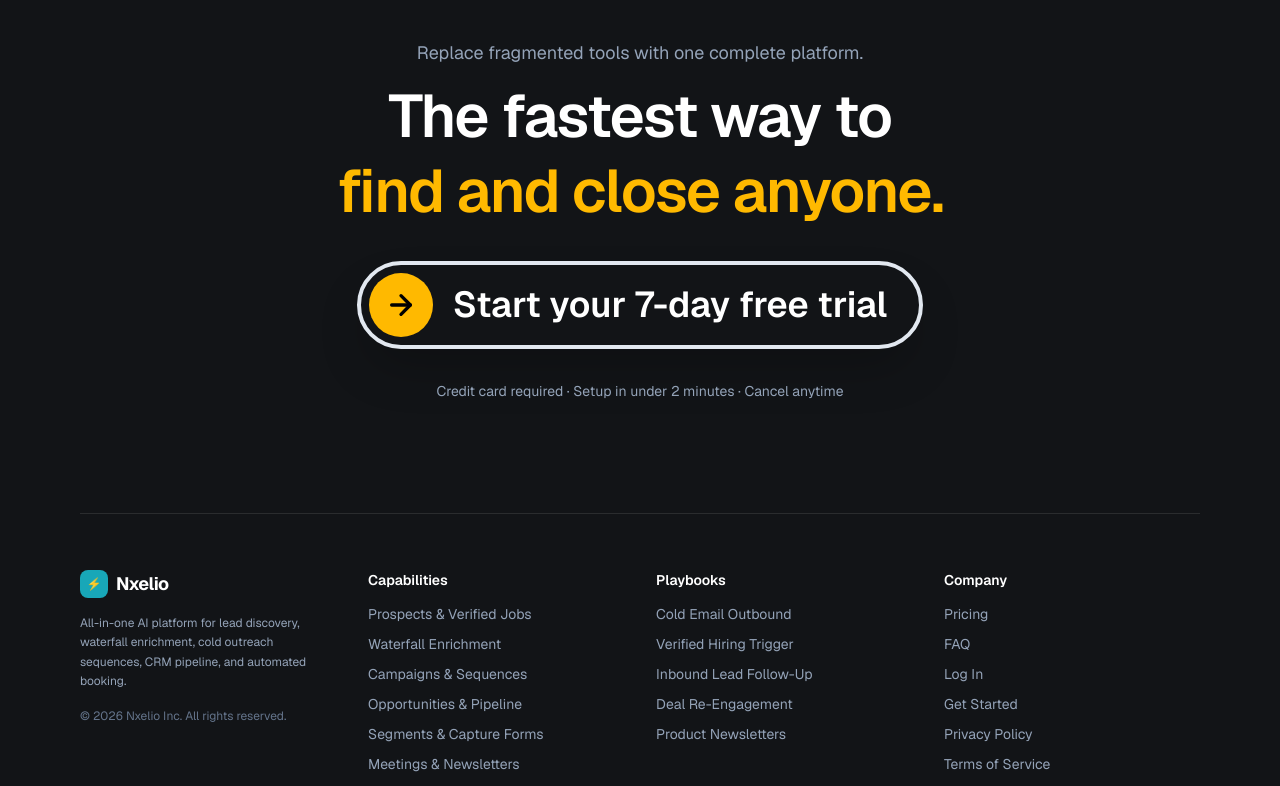
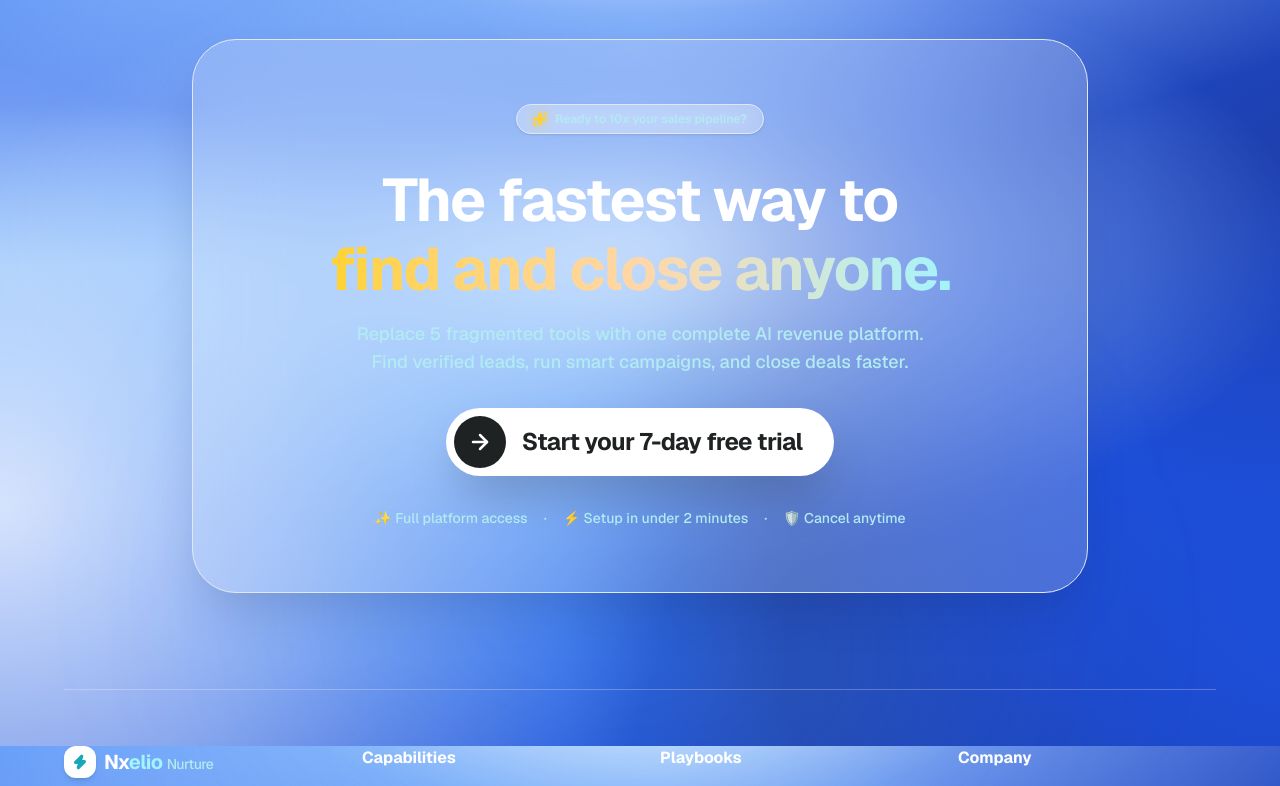
Before and after one commit to nxeliopulse/Nxelio, a Next.js app: page / in a window 1280 px wide. Shown: the part 10454-11240 px from the top of the page. Built offline with nearby package versions, Linux system fonts and the light colour scheme; no server answers.

Commit message:
Landing page

```diff
--- a/src/components/landing/landing-page.tsx
+++ b/src/components/landing/landing-page.tsx
@@ -1226,86 +1226,125 @@ function FAQSection() {
 
 function DramaticBottomCTAAndFooter() {
   return (
-    <section className="rounded-t-[36px] sm:rounded-t-[48px] md:rounded-t-[56px] bg-[#121417] px-5 sm:px-10 lg:px-20 pb-12 pt-16 md:pt-24 text-white">
-      <div className="max-w-[1280px] mx-auto flex flex-col">
+    <section className="bg-transparent px-5 sm:px-10 lg:px-16 pb-12 pt-16 md:pt-24 text-white relative overflow-hidden">
 
-        <div className="max-w-3xl mx-auto text-center flex flex-col items-center gap-8 mb-20 md:mb-28">
+      {/* Radiant ambient glow */}
+      <div className="absolute top-1/3 left-1/2 -translate-x-1/2 w-[700px] h-[500px] bg-gradient-to-tr from-blue-400/20 via-sky-300/15 to-transparent rounded-full blur-[120px] pointer-events-none" />
+
+      <div className="max-w-[1280px] mx-auto flex flex-col relative z-10">
+
+        {/* Floating Glass CTA Card */}
+        <div className="max-w-4xl mx-auto w-full text-center flex flex-col items-center gap-6 sm:gap-8 mb-16 sm:mb-24 p-8 sm:p-14 md:p-16 rounded-[38px] sm:rounded-[44px] bg-white/20 backdrop-blur-2xl border border-white/30 shadow-2xl shadow-blue-950/20">
+
+          <div className="inline-flex items-center gap-2 px-4 py-1.5 rounded-full bg-white/25 backdrop-blur-md border border-white/30 text-xs font-semibold text-blue-100 shadow-sm">
+            <Sparkles className="w-3.5 h-3.5 text-amber-300 fill-amber-300 animate-star-twinkle" />
+            <span>Ready to 10x your sales pipeline?</span>
+          </div>
+
           <div>
-            <p className="text-sm sm:text-lg text-slate-400 mb-3">
-              Replace fragmented tools with one complete platform.
+            <h2 className="text-3xl sm:text-5xl md:text-6xl font-bold text-white leading-[1.15] tracking-tight">
+              The fastest way to <br />
+              <span className="text-transparent bg-clip-text bg-gradient-to-r from-amber-300 via-orange-200 to-cyan-200">
+                find and close anyone.
+              </span>
+            </h2>
+            <p className="text-sm sm:text-lg text-blue-100 mt-4 max-w-xl mx-auto font-medium">
+              Replace 5 fragmented tools with one complete AI revenue platform. Find verified leads, run smart campaigns, and close deals faster.
             </p>
-            <h2 className="text-3xl sm:text-5xl md:text-6xl font-semibold leading-tight tracking-tight">
-              The fastest way to <br />
-              <span className="text-amber-400">find and close anyone.</span>
-            </h2>
           </div>
 
           <Link
             href="/signup"
-            className="group inline-flex items-center gap-3 sm:gap-5 rounded-full border-2 sm:border-4 border-white/90 p-1.5 sm:p-2 pr-5 sm:pr-8 text-white transition-all hover:border-amber-400 hover:bg-amber-400 hover:text-black cursor-pointer shadow-2xl"
+            className="group inline-flex items-center gap-3 sm:gap-4 rounded-full bg-white hover:bg-slate-50 text-[#1f2223] font-bold p-2 pr-6 sm:pr-8 shadow-2xl hover:scale-105 active:scale-95 transition-all cursor-pointer"
           >
-            <span className="flex size-12 sm:size-16 shrink-0 items-center justify-center rounded-full bg-amber-400 text-black transition-colors group-hover:bg-black group-hover:text-amber-400">
-              <ArrowRight className="size-6 sm:size-8" strokeWidth={2.5} />
+            <span className="flex size-11 sm:size-13 shrink-0 items-center justify-center rounded-full bg-[#1f2223] text-white transition-colors group-hover:bg-blue-600">
+              <ArrowRight className="size-5 sm:size-6" strokeWidth={2.5} />
             </span>
-            <span className="text-xl sm:text-3xl md:text-4xl font-semibold">
+            <span className="text-lg sm:text-2xl font-bold tracking-tight">
               Start your 7-day free trial
             </span>
           </Link>
 
-          <p className="text-xs sm:text-sm text-slate-400">
-            Credit card required · Setup in under 2 minutes · Cancel anytime
-          </p>
+          <div className="flex flex-wrap items-center justify-center gap-4 text-xs sm:text-sm text-blue-100 font-medium">
+            <span>✨ Full platform access</span>
+            <span>·</span>
+            <span>⚡ Setup in under 2 minutes</span>
+            <span>·</span>
+            <span>🛡️ Cancel anytime</span>
+          </div>
         </div>
 
-        <hr className="h-px w-full border-0 bg-white/10 mb-14" />
+        {/* Translucent Glass Separator */}
+        <hr className="h-px w-full border-0 bg-white/25 mb-14" />
 
+        {/* Footer Navigation */}
         <footer className="w-full">
-          <div className="grid grid-cols-2 md:grid-cols-4 gap-8 mb-16 text-left">
+          <div className="grid grid-cols-2 md:grid-cols-4 gap-8 sm:gap-10 mb-14 text-left">
 
+            {/* Column 1: Brand */}
             <div className="col-span-2 md:col-span-1">
-              <Link href="/" className="flex items-center gap-2 mb-4">
-                <div className="w-7 h-7 rounded-lg bg-blue-500 flex items-center justify-center text-white font-bold text-xs">
-                  ⚡
+              <Link href="/" className="flex items-center gap-2 mb-4 group">
+                <div className="w-8 h-8 rounded-xl bg-white text-blue-600 flex items-center justify-center shadow-md group-hover:scale-105 transition-transform">
+                  <Zap className="w-4 h-4 fill-blue-600" />
                 </div>
-                <span className="text-lg font-bold tracking-tight text-white">Nxelio</span>
+                <span className="text-xl font-bold tracking-tight text-white">
+                  Nx<span className="text-cyan-200">elio</span> <span className="text-blue-100 font-medium text-sm">Nurture</span>
+                </span>
               </Link>
-              <p className="text-xs text-slate-400 leading-relaxed max-w-xs mb-4">
-                All-in-one AI platform for lead discovery, waterfall enrichment, cold outreach sequences, CRM pipeline, and automated booking.
+              <p className="text-xs sm:text-sm text-blue-100 leading-relaxed max-w-xs mb-4 font-medium">
+                All-in-one AI sales intelligence platform for lead discovery, waterfall enrichment, multi-channel outreach, CRM pipeline, and booking.
               </p>
-              <div className="text-xs text-slate-500">
-                &copy; {new Date().getFullYear()} Nxelio Inc. All rights reserved.
+              <div className="inline-flex items-center gap-2 px-3 py-1 rounded-full bg-white/15 border border-white/20 text-xs text-blue-100 font-medium">
+                <span className="w-2 h-2 rounded-full bg-emerald-400 animate-pulse" />
+                <span>All Systems Operational</span>
               </div>
             </div>
 
+            {/* Column 2: Capabilities */}
             <div className="flex flex-col gap-2.5 text-xs sm:text-sm">
-              <p className="font-semibold text-white mb-1">Capabilities</p>
-              <a href="#capabilities" className="text-slate-400 hover:text-white transition-colors">Prospects & Verified Jobs</a>
-              <a href="#capabilities" className="text-slate-400 hover:text-white transition-colors">Waterfall Enrichment</a>
-              <a href="#capabilities" className="text-slate-400 hover:text-white transition-colors">Campaigns & Sequences</a>
-              <a href="#capabilities" className="text-slate-400 hover:text-white transition-colors">Opportunities & Pipeline</a>
-              <a href="#capabilities" className="text-slate-400 hover:text-white transition-colors">Segments & Capture Forms</a>
-              <a href="#capabilities" className="text-slate-400 hover:text-white transition-colors">Meetings & Newsletters</a>
+              <p className="font-bold text-white mb-1.5 text-sm sm:text-base">Capabilities</p>
+              <a href="#capabilities" className="text-blue-100 hover:text-white hover:underline transition-colors font-medium">Prospects &amp; Verified Jobs</a>
+              <a href="#capabilities" className="text-blue-100 hover:text-white hover:underline transition-colors font-medium">Waterfall Enrichment</a>
+              <a href="#capabilities" className="text-blue-100 hover:text-white hover:underline transition-colors font-medium">Campaigns &amp; Sequences</a>
+              <a href="#capabilities" className="text-blue-100 hover:text-white hover:underline transition-colors font-medium">Opportunities &amp; Pipeline</a>
+              <a href="#capabilities" className="text-blue-100 hover:text-white hover:underline transition-colors font-medium">Segments &amp; Capture Forms</a>
+              <a href="#capabilities" className="text-blue-100 hover:text-white hover:underline transition-colors font-medium">Meetings &amp; Newsletters</a>
             </div>
 
+            {/* Column 3: Playbooks */}
             <div className="flex flex-col gap-2.5 text-xs sm:text-sm">
-              <p className="font-semibold text-white mb-1">Playbooks</p>
-              <a href="#playbooks" className="text-slate-400 hover:text-white transition-colors">Cold Email Outbound</a>
-              <a href="#playbooks" className="text-slate-400 hover:text-white transition-colors">Verified Hiring Trigger</a>
-              <a href="#playbooks" className="text-slate-400 hover:text-white transition-colors">Inbound Lead Follow-Up</a>
-              <a href="#playbooks" className="text-slate-400 hover:text-white transition-colors">Deal Re-Engagement</a>
-              <a href="#playbooks" className="text-slate-400 hover:text-white transition-colors">Product Newsletters</a>
+              <p className="font-bold text-white mb-1.5 text-sm sm:text-base">Playbooks</p>
+              <a href="#playbooks" className="text-blue-100 hover:text-white hover:underline transition-colors font-medium">Cold Email Outbound</a>
+              <a href="#playbooks" className="text-blue-100 hover:text-white hover:underline transition-colors font-medium">Verified Hiring Trigger</a>
+              <a href="#playbooks" className="text-blue-100 hover:text-white hover:underline transition-colors font-medium">Inbound Lead Follow-Up</a>
+              <a href="#playbooks" className="text-blue-100 hover:text-white hover:underline transition-colors font-medium">Deal Re-Engagement</a>
+              <a href="#playbooks" className="text-blue-100 hover:text-white hover:underline transition-colors font-medium">Product Newsletters</a>
             </div>
 
+            {/* Column 4: Company */}
             <div className="flex flex-col gap-2.5 text-xs sm:text-sm">
-              <p className="font-semibold text-white mb-1">Company</p>
-              <a href="#pricing" className="text-slate-400 hover:text-white transition-colors">Pricing</a>
-              <a href="#faq" className="text-slate-400 hover:text-white transition-colors">FAQ</a>
-              <Link href="/login" className="text-slate-400 hover:text-white transition-colors">Log In</Link>
-              <Link href="/signup" className="text-slate-400 hover:text-white transition-colors">Get Started</Link>
-              <Link href="/privacy" className="text-slate-400 hover:text-white transition-colors">Privacy Policy</Link>
-              <Link href="/terms" className="text-slate-400 hover:text-white transition-colors">Terms of Service</Link>
+              <p className="font-bold text-white mb-1.5 text-sm sm:text-base">Company</p>
+              <a href="#pricing" className="text-blue-100 hover:text-white hover:underline transition-colors font-medium">Pricing</a>
+              <a href="#testimonials" className="text-blue-100 hover:text-white hover:underline transition-colors font-medium">Customer Stories</a>
+              <a href="#faq" className="text-blue-100 hover:text-white hover:underline transition-colors font-medium">FAQ</a>
+              <Link href="/login" className="text-blue-100 hover:text-white hover:underline transition-colors font-medium">Log In</Link>
+              <Link href="/signup" className="text-blue-100 hover:text-white hover:underline transition-colors font-medium">Get Started</Link>
+              <Link href="/privacy" className="text-blue-100 hover:text-white hover:underline transition-colors font-medium">Privacy Policy</Link>
+              <Link href="/terms" className="text-blue-100 hover:text-white hover:underline transition-colors font-medium">Terms of Service</Link>
             </div>
 
+          </div>
+
+          {/* Copyright & Security Strip */}
+          <div className="pt-6 border-t border-white/15 flex flex-col sm:flex-row items-center justify-between gap-4 text-xs text-blue-100 font-medium">
+            <div>
+              &copy; {new Date().getFullYear()} Nxelio Inc. All rights reserved.
+            </div>
+            <div className="flex items-center gap-4 text-blue-100">
+              <span>🔒 SOC-2 &amp; GDPR Ready</span>
+              <span>·</span>
+              <span>256-bit Encryption</span>
+            </div>
           </div>
         </footer>
 
```
